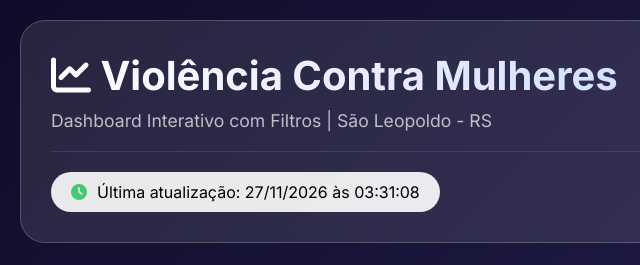
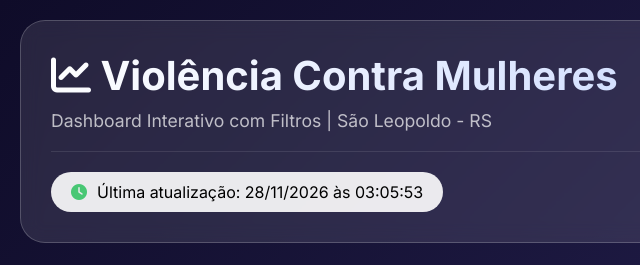
Before and after one commit to mathmoraesdev/dashboard-monitoramento-violencia-contra-a-mulher, a plain HTML site: page index.html in a window 1280 px wide. Shown: the top 265 px of the page, 0-640 px from the left. Drawn offline with nearby package versions, Linux system fonts and the light colour scheme; some packages are replaced by stand-ins of ours; a script that the page names is missing.

Commit message:
🔄 Atualização automática - 28/11/2026 03:05:53 (Horário de Brasília)

```diff
--- a/index.html
+++ b/index.html
@@ -87,7 +87,7 @@
                 <h1><i class="fas fa-chart-line"></i> Violência Contra Mulheres</h1>
                 <div class="subtitle">Dashboard Interativo com Filtros | São Leopoldo - RS</div>
                 <div class="update-info">
-                    <div class="update-time"><i class="fas fa-clock"></i><span>Última atualização: 27/11/2026 às 03:31:08</span></div>
+                    <div class="update-time"><i class="fas fa-clock"></i><span>Última atualização: 28/11/2026 às 03:05:53</span></div>
                     <div>
                         <button class="refresh-btn" onclick="location.reload()"><i class="fas fa-sync-alt"></i> Atualizar</button>
                         <button class="btn-export" onclick="exportarCSV()"><i class="fas fa-file-csv"></i> Exportar CSV</button>
```
Also changed, not shown: 1 other file.
